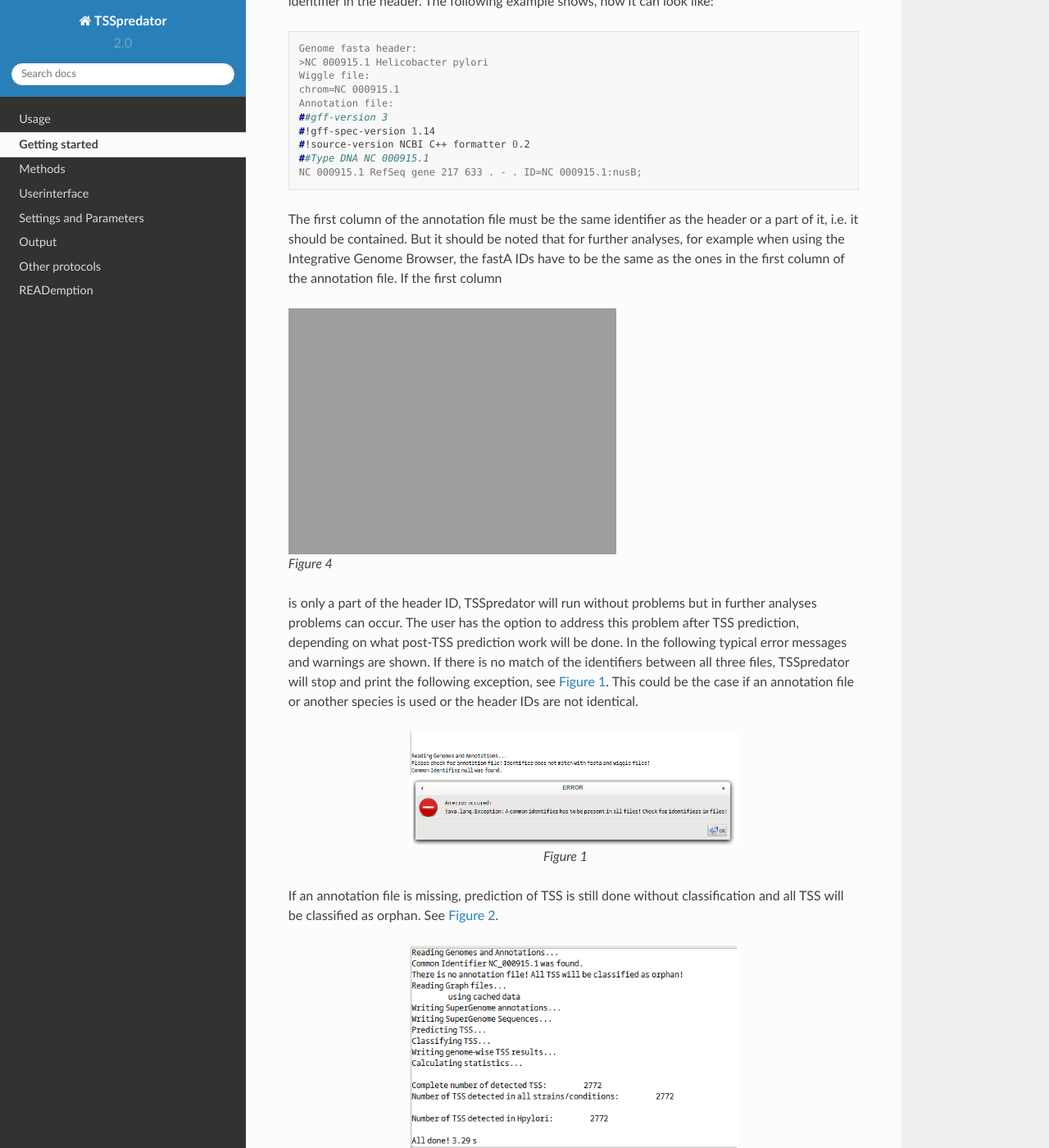
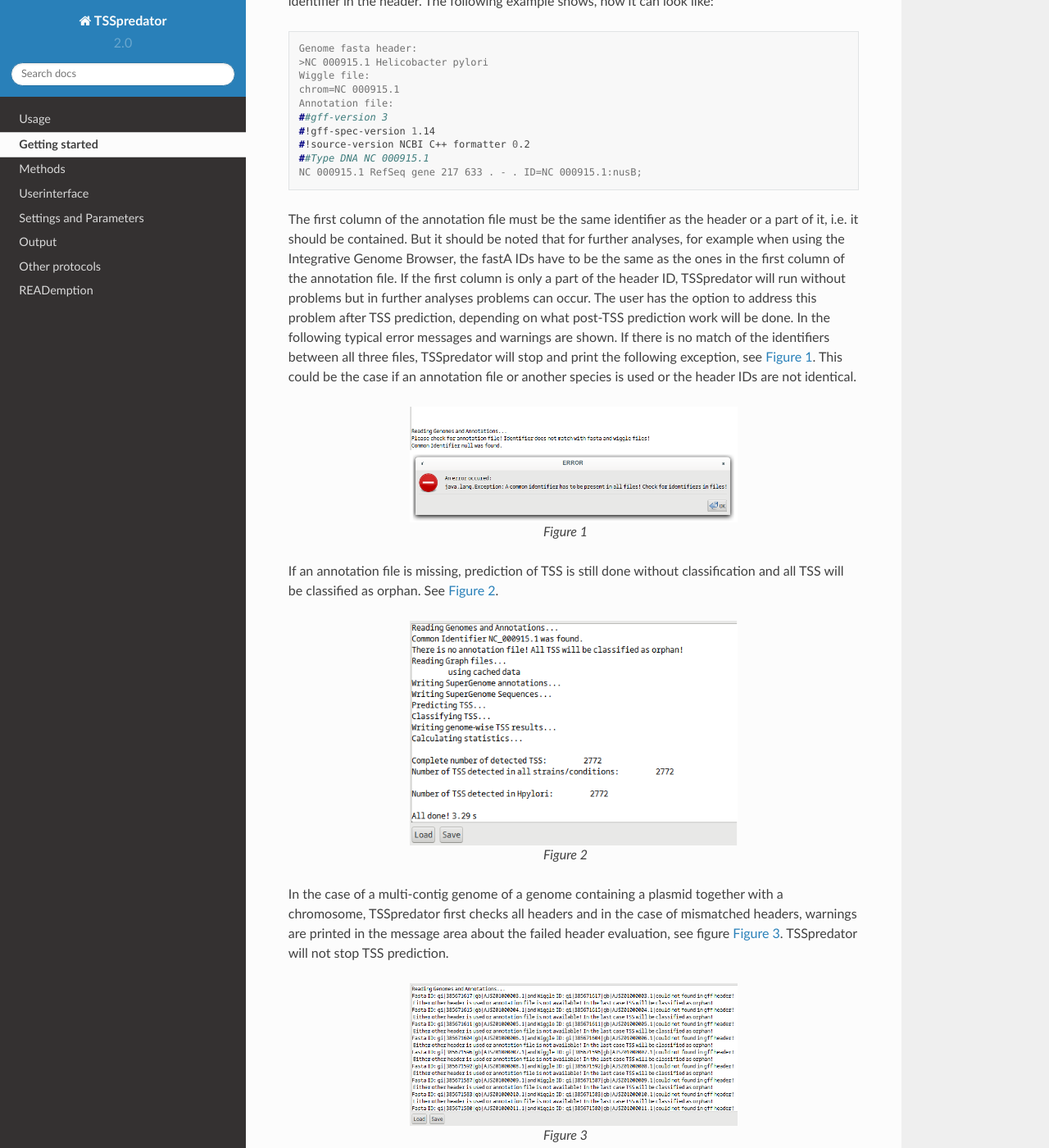
Before and after one commit to Integrative-Transcriptomics/TSSpredator2.0-rtd, a Sphinx documentation site: the page built from docs/source/start.rst, in a window 1280 px wide and 1400 px high, scrolled down 958 px. Shown: the whole window at 82% size. Built offline with Sphinx 7.4.7 and the Read the Docs theme 2.0.0, drawn with Linux system fonts in a browser that asks for light colours.

Commit message:
update chapter start

```diff
--- a/docs/source/start.rst
+++ b/docs/source/start.rst
@@ -65,15 +65,6 @@ The first column of the annotation file must be the same identifier as the heade
 or a part of it, i.e. it should be contained. But it should be noted that for further
 analyses, for example when using the Integrative Genome Browser, the fastA IDs have
 to be the same as the ones in the first column of the annotation file. If the first column
-
-.. _figGUI:
-
-.. figure:: images/gui.png
-	:width: 10
-	:align: center
-
-    Figure 4
-
 is only a part of the header ID, TSSpredator will run without problems but in further
 analyses problems can occur. The user has the option to address this problem after TSS
 prediction, depending on what post-TSS prediction work will be done.
```
